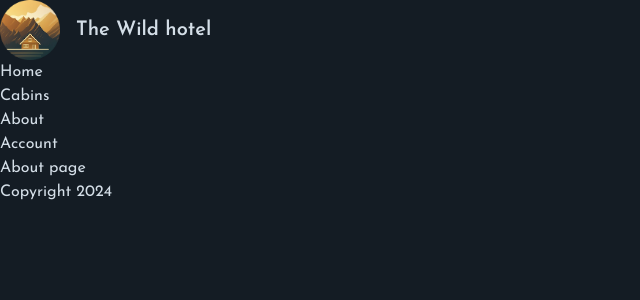
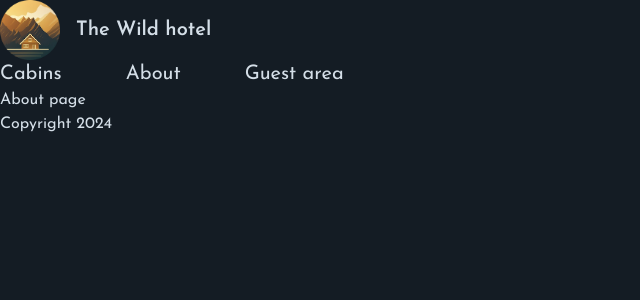
Before and after one commit to CanseFr/Wild-Hotel, a Next.js app: page /about in a window 1280 px wide. Shown: the top 300 px of the page, without its empty margins (0-640 px from the left). Built offline with nearby package versions, Linux system fonts and the light colour scheme.

Commit message:
:recycle: Upgrade nav bar

```diff
--- a/app/_components/Navigation.tsx
+++ b/app/_components/Navigation.tsx
@@ -1,18 +1,28 @@
 import Link from "next/link";
 
 export default function Navigation() {
-    return <ul>
+    return (
+        <nav className="z-10 text-xl">
+            <ul className="flex gap-16 items-center">
                 <li>
-            <Link href="/">Home</Link>
+                    <Link href="/cabins" className="hover:text-accent-400 transition-colors">
+                        Cabins
+                    </Link>
                 </li>
                 <li>
-            <Link href="/cabins">Cabins</Link>
+                    <Link href="/about" className="hover:text-accent-400 transition-colors">
+                        About
+                    </Link>
                 </li>
                 <li>
-            <Link href="/about">About</Link>
-        </li>
-        <li>
-            <Link href="/account">Account</Link>
+                    <Link
+                        href="/account"
+                        className="hover:text-accent-400 transition-colors"
+                    >
+                        Guest area
+                    </Link>
                 </li>
             </ul>
+        </nav>
+    );
 }
```
Lines whose indentation alone changed are shown as unchanged.
